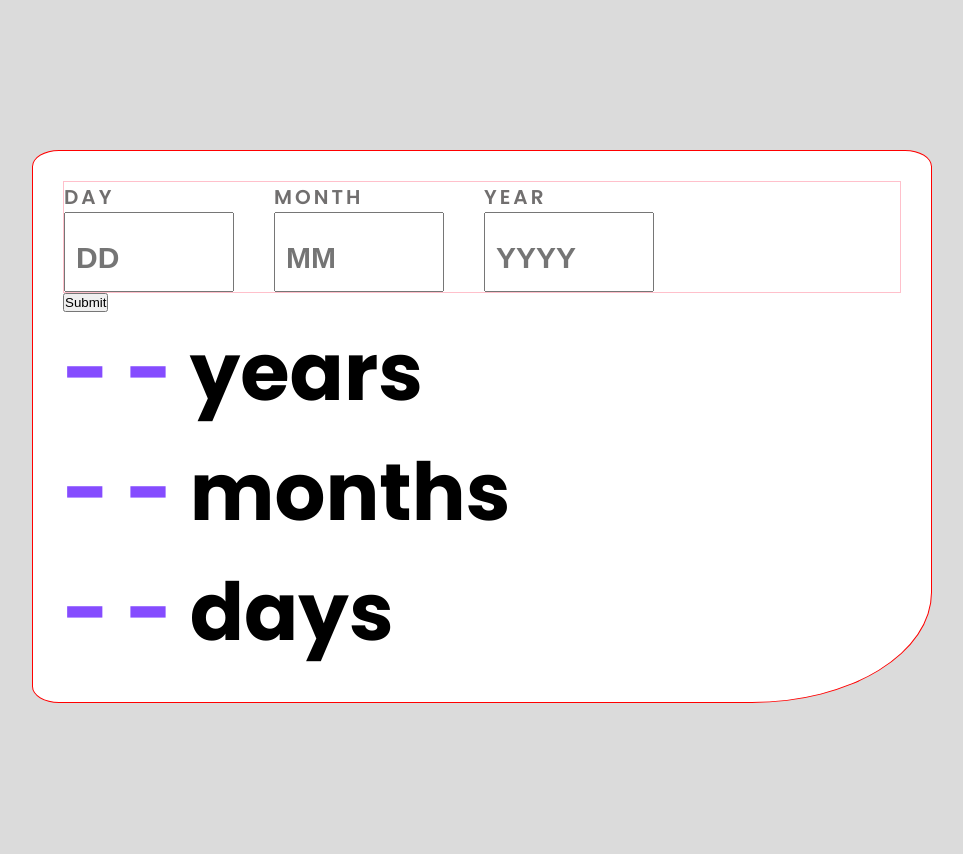
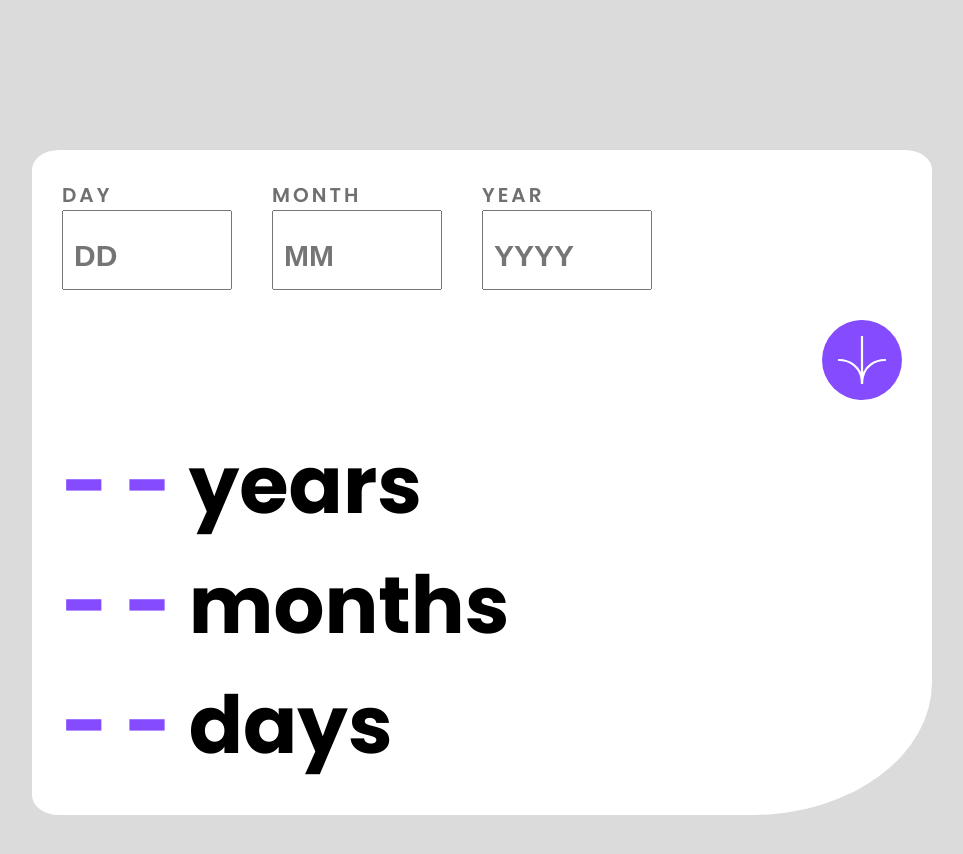
Before and after one commit to SeverinDenys/age-calculator, a plain HTML site: page index.html in a window 1280 px wide. Shown: the whole page, without its empty margins (158-1121 px from the left). Drawn offline with Linux system fonts and the light colour scheme.

Commit message:
changed button onclick to svg onclick

```diff
--- a/index.html
+++ b/index.html
@@ -34,12 +34,15 @@
           </div>
         </form>
       </div>
-      <button type="button" onclick="getAge()">Submit</button>
 
+      <div class="svg-container">
+        <svg xmlns="http://www.w3.org/2000/svg" width="46" height="44" viewBox="0 0 46 44" onclick="getAge()">
+          <g fill="none" stroke="#FFF" stroke-width="2">
+            <path d="M1 22.019C8.333 21.686 23 25.616 23 44M23 44V0M45 22.019C37.667 21.686 23 25.616 23 44" class="svg-button"></path>
+          </g>
+        </svg>
+      </div>
 
-    <!-- <div class="svg-container">
-      <svg xmlns="http://www.w3.org/2000/svg" width="46" height="44" viewBox="0 0 46 44"><g fill="none" stroke="#FFF" stroke-width="2"><path d="M1 22.019C8.333 21.686 23 25.616 23 44M23 44V0M45 22.019C37.667 21.686 23 25.616 23 44" class="svg-button" type="button" onclick="getAge()"/></g></svg>
-    </div> -->
 
     <div id="results">
       <div id="resultInYears"><span class="numResultInYear">- -</span> <span>years</span></div>
--- a/style.css
+++ b/style.css
@@ -29,7 +29,6 @@ body {
   width: 95%;
   margin: 7rem auto 0;
   padding: 3rem;
-  border: 1px solid blue;
   border-radius: 5% 5% 30% 5%;
 }
 
@@ -37,8 +36,6 @@ body {
 @media (min-width: 1000px) {
   #container {
     margin: 15rem auto;
-
-    border-color: red; /* Adjusted border-color property */
     max-width: 90rem;
     border-radius: 3% 3% 20% 3%;
   }
@@ -88,7 +85,6 @@ font-size: 2rem;
 #form {
   display: flex;
   justify-content: center;
-  border: 1px solid pink
 }
 
 /* media for form */
@@ -121,7 +117,6 @@ font-size: 2rem;
 
 .svg-container {
   text-align: center;
-  border: 1px solid red;
   margin: 3rem 0 2rem 0;
  }
 
```
